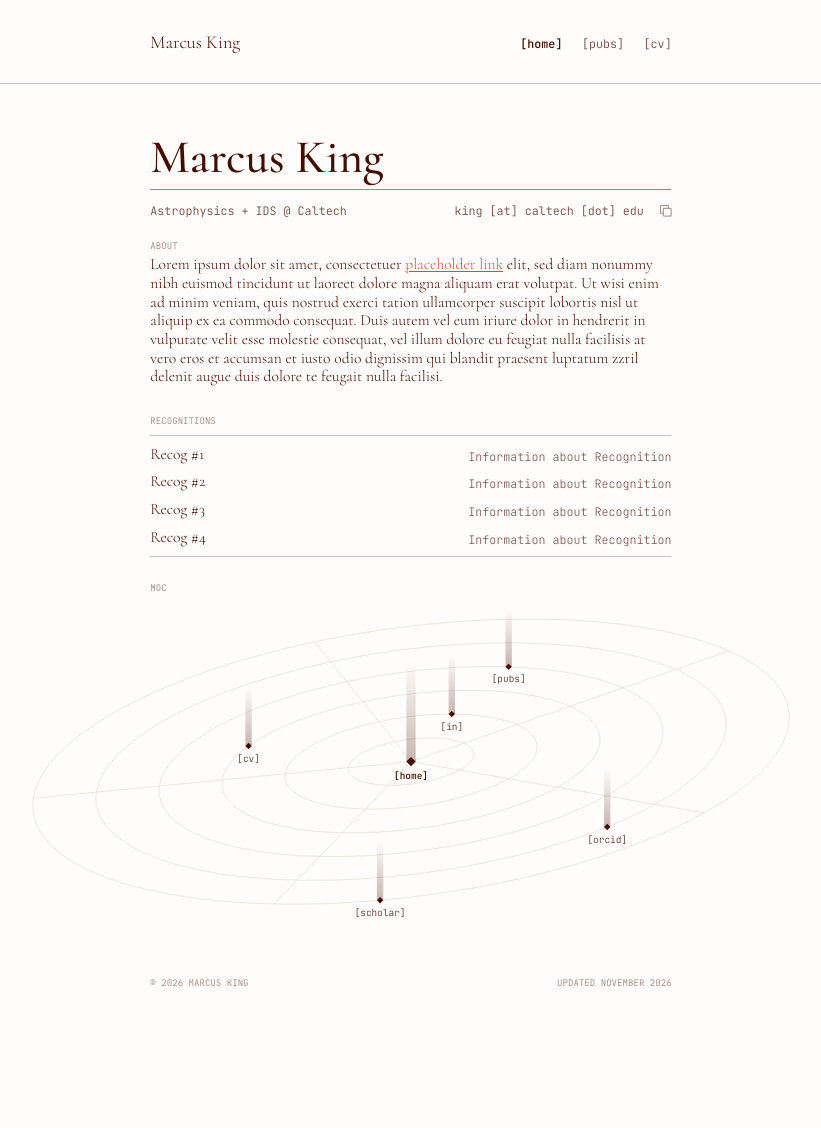
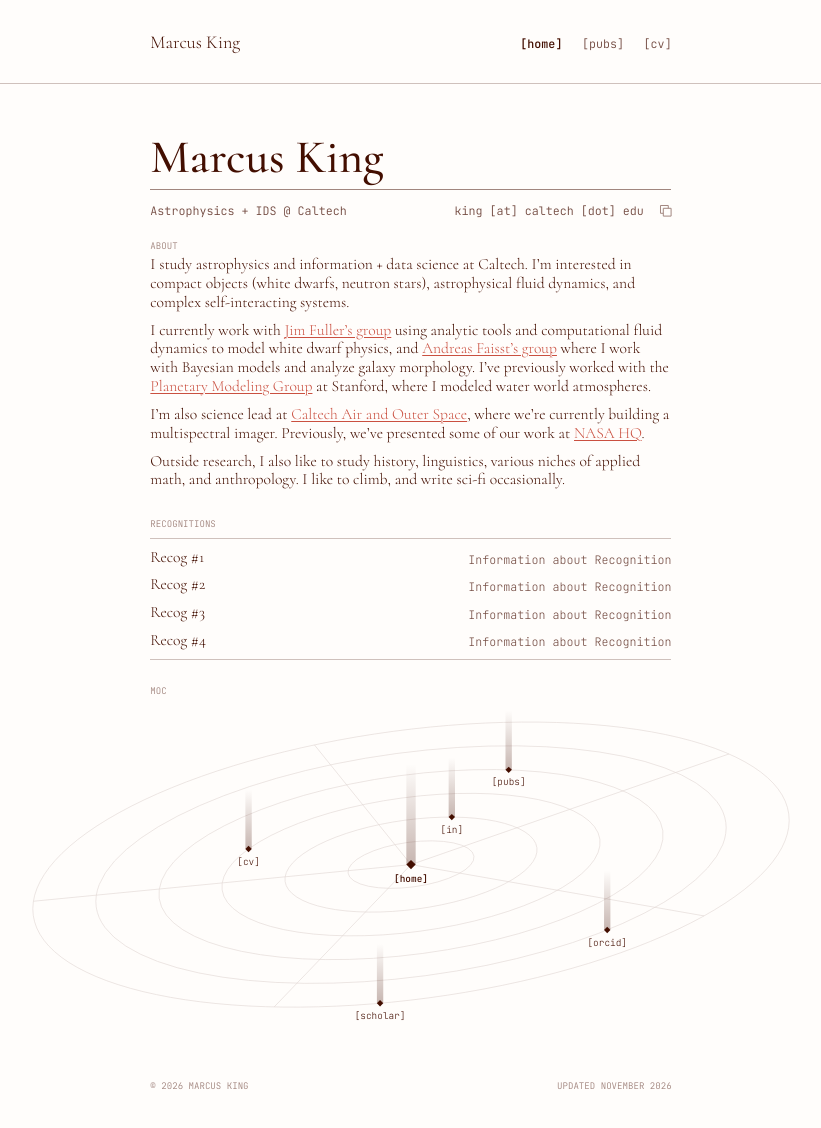
Before and after one commit to marcusnking/marcusnking.github.io, a Jekyll site: the page built from index.md, in a window 1280 px wide and 1129 px high. Shown: the whole window, without its empty margins (229-1050 px from the left). Built offline with Jekyll 4.4.1, drawn with Linux system fonts in a browser that asks for light colours.

Commit message:
Update index.md

```diff
--- a/index.md
+++ b/index.md
@@ -12,4 +12,10 @@ recognitions_label: Recognitions
   The name, affiliation and email above it come from _config.yml.
 -->
 
-Lorem ipsum dolor sit amet, consectetuer [placeholder link](https://example.com) elit, sed diam nonummy nibh euismod tincidunt ut laoreet dolore magna aliquam erat volutpat. Ut wisi enim ad minim veniam, quis nostrud exerci tation ullamcorper suscipit lobortis nisl ut aliquip ex ea commodo consequat. Duis autem vel eum iriure dolor in hendrerit in vulputate velit esse molestie consequat, vel illum dolore eu feugiat nulla facilisis at vero eros et accumsan et iusto odio dignissim qui blandit praesent luptatum zzril delenit augue duis dolore te feugait nulla facilisi.
+I study astrophysics and information + data science at Caltech. I'm interested in compact objects (white dwarfs, neutron stars), astrophysical fluid dynamics, and complex self-interacting systems.
+
+I currently work with [Jim Fuller's group](https://jimfuller.caltech.edu/) using analytic tools and computational fluid dynamics to model white dwarf physics, and [Andreas Faisst's group](https://sites.astro.caltech.edu/~afaisst/researchgroup.htm) where I work with Bayesian models and analyze galaxy morphology. I've previously worked with the [Planetary Modeling Group](https://planets.stanford.edu/people) at Stanford, where I modeled water world atmospheres.
+
+I'm also science lead at [Caltech Air and Outer Space](https://caos.caltech.edu/), where we're currently building a multispectral imager. Previously, we've presented some of our work at [NASA HQ](https://www.eas.caltech.edu/news/finalist-in-nasa-space-to-soil-challenge).
+
+Outside research, I also like to study history, linguistics, various niches of applied math, and anthropology. I like to climb, and write sci-fi occasionally.
```
